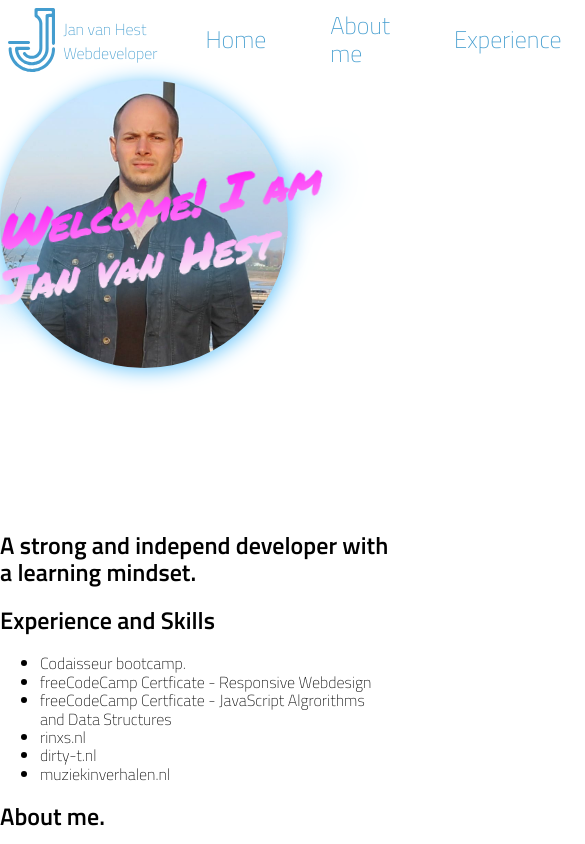
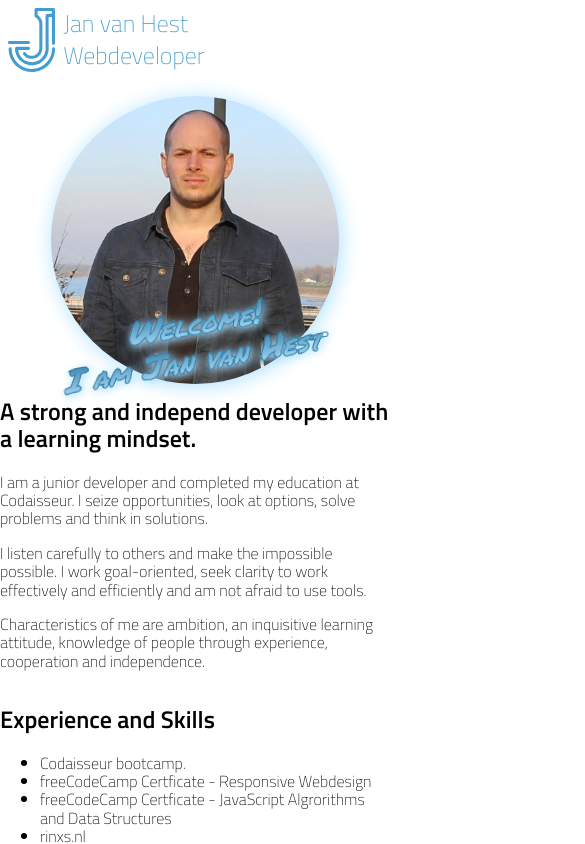
Before and after one commit to jhhest/porftolio-site, a React (Create React App) app: page / in a window 390 px wide. Shown: the top 844 px of the page, 585 px wide, since content can reach past the window. Built offline with nearby package versions, Linux system fonts and the light colour scheme.

Commit message:
Some minor tweaks. Title of intro component displayed correctly mobile view. Menu is not displayed in mobile view. Using blue for accents.

```diff
--- a/src/App.js
+++ b/src/App.js
@@ -7,7 +7,7 @@ import Portfolio from "./components/Portfolio.jsx";
 
 function App() {
   return (
-    <div className="App">
+    <div className="App" id="appFlexbox">
       <Header />
       <Intro />
       <Portfolio />
--- a/src/components/Intro.jsx
+++ b/src/components/Intro.jsx
@@ -4,12 +4,31 @@ import profilePhoto from "../images/profile-photo.jpg";
 function Intro() {
   return (
     <section id="intro">
-      <img
-        src={profilePhoto}
-        alt="Jan van Hest, the author of the website."
-      />
-      <h1>Welcome! I am Jan van Hest</h1>
-      <h2>A strong and independ developer with a learning mindset.</h2>
+      <div id="intro-image">
+        <img
+          src={profilePhoto}
+          alt="Jan van Hest, the author of the website."
+        />
+        <h1>Welcome! </h1>
+        <h1>I am Jan van Hest</h1>
+      </div>
+      <div id="intro-text">
+        <h2>A strong and independ developer with a learning mindset.</h2>
+        <p>
+          I am a junior developer and completed my education at Codaisseur. I
+          seize opportunities, look at options, solve problems and think in
+          solutions.
+        </p>
+        <p>
+          I listen carefully to others and make the impossible possible. I work
+          goal-oriented, seek clarity to work effectively and efficiently and am
+          not afraid to use tools.
+        </p>
+        <p>
+          Characteristics of me are ambition, an inquisitive learning attitude,
+          knowledge of people through experience, cooperation and independence.
+        </p>
+      </div>
     </section>
   );
 }
--- a/src/index.css
+++ b/src/index.css
@@ -3,7 +3,8 @@
 :root {
   --logo-color: #449dcfff;
   --primary: rgb(50, 121, 161);
-  --primary-accent: rgb(100, 195, 250);
+  --primary-accent: rgb(173, 225, 255);
+  --Pink: #ff0ff8;
 }
 body {
   margin: 0;
@@ -12,59 +13,37 @@ body {
     "Droid Sans", "Helvetica Neue", sans-serif;
   -webkit-font-smoothing: antialiased;
   -moz-osx-font-smoothing: grayscale;
+  max-width: 100%;
 }
 
 code {
   font-family: source-code-pro, Menlo, Monaco, Consolas, "Courier New",
     monospace;
 }
-/**
-* Header
-* consist of
-* - Logo
-* - Menu
-*/
+
+#appFlexbox {
+  display: flex;
+  flex-direction: column;
+}
+
 header {
   height: 5rem;
   display: flex;
   justify-content: space-between;
   color: var(--logo-color);
-}
-
-/* Logo  */
-
-section#logo-text {
-  font-size: 1rem;
-  display: flex;
   flex-direction: column;
-  justify-content: space-around;
-  padding: 0.5rem;
-}
-
-section#logo-text p {
-  height: 1rem;
-  margin: 0;
-}
-#logo-left {
-  display: flex;
-  padding: 0.5rem;
-}
-#logo {
-  height: 4rem;
-  width: auto;
 }
 
 /* Menu */
 
 nav ul {
-  display: flex;
   list-style: none;
   height: 5rem;
   margin: 0;
   padding: 0;
   align-items: center;
   justify-content: space-between;
-  width: 100%;
+  display: none;
 }
 
 nav ul li {
@@ -72,39 +51,76 @@ nav ul li {
   font-size: 1.5rem;
 }
 
+/* Logo  */
+
+section#logo-text {
+  display: flex;
+  flex-direction: column;
+  justify-content: space-around;
+}
+
+section#logo-text p {
+  font-size: 1.5rem;
+  height: 1.75rem;
+  margin: 0 0 0 0.5rem;
+  padding: 0;
+}
+
+section#logo-left {
+  display: flex;
+  padding: 0.5rem;
+}
+
+#logo {
+  height: 4rem;
+  width: auto;
+}
+
+/* Intro */
+section#intro {
+  display: flex;
+  flex-direction: column;
+  justify-content: center;
+}
+
+div#intro-image {
+  float: right;
+  display: flex;
+  flex-direction: column;
+  margin-bottom: -6rem;
+  /* width: 25rem; */
+}
+
+div#intro-text {
+  /* float: left; */
+}
+
 section#intro img {
+  margin: 1rem auto 1rem;
   height: 18rem;
   width: auto;
   border-radius: 50%;
-  -webkit-filter: drop-shadow(2px 2px 10px var(--primary-accent));
+  filter: drop-shadow(2px 2px 10px var(--primary-accent));
 }
 
 section#intro h1 {
   font-family: "Permanent Marker", cursive;
-  font-size: 3rem;
+  font-size: 2rem;
   color: var(--primary);
   font-variant: small-caps;
-  -webkit-transform: skew(-2deg, -10deg);
-  -webkit-filter: drop-shadow(2px 2px 20px var(--primary-accent));
-  margin-top: -200px;
-  margin-bottom: 250px;
-  background-image: -webkit-linear-gradient(#ff0ff8 0%, #f9f9f7 100%);
+  transform: skew(-2deg, -10deg);
+  -webkit-filter: drop-shadow(2px 2px 5px var(--primary-accent));
+  background-image: -webkit-linear-gradient(
+    var(--primary) 0%,
+    var(--primary-accent) 100%
+  );
   -webkit-text-fill-color: transparent;
   -webkit-background-clip: text;
+  max-width: 100%;
+  position: relative;
+  top: -6rem;
+  left: 0px;
+  margin: 0 auto;
+  -webkit-text-stroke: 1px var(--primary);
   /* padding-left: 80px; */
 }
-
-.victory {
-  position: relative;
-  margin: 0;
-}
-
-.victory:before {
-  content: "-";
-  position: absolute;
-  bottom: -98px;
-  left: 254px;
-  background-image: -webkit-linear-gradient(#f3c8f3 0%, #f3c8f3 100%);
-  -webkit-background-clip: text;
-  text-shadow: 70px -7px #f3c8f3;
-}
```
